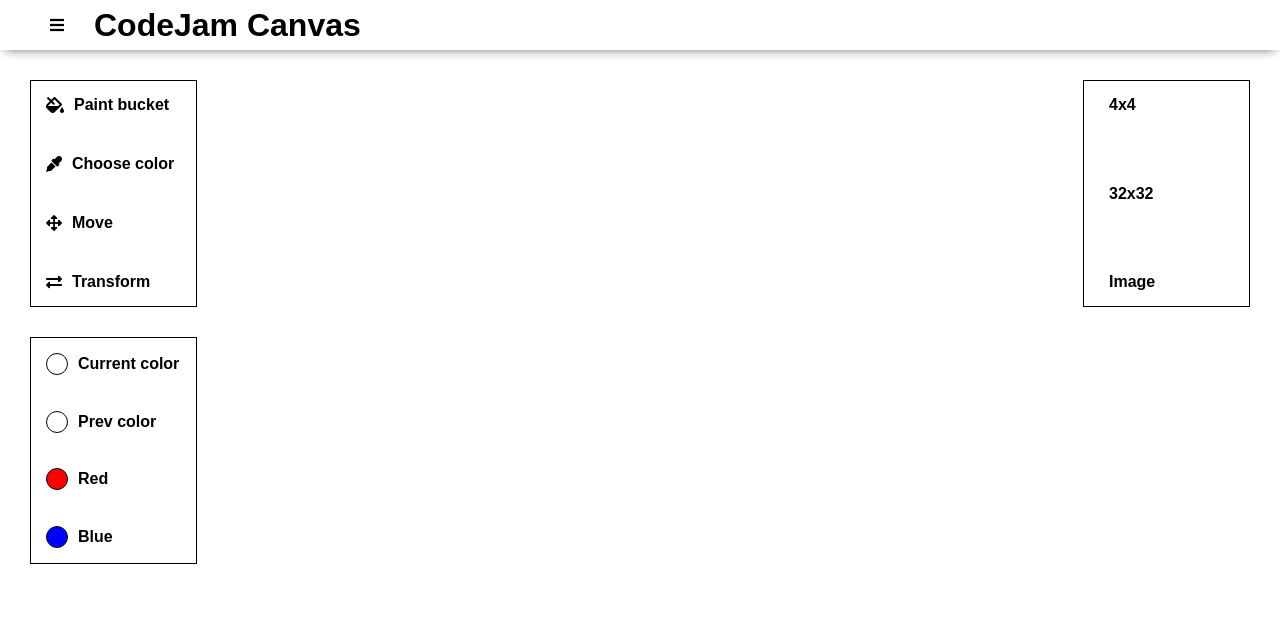
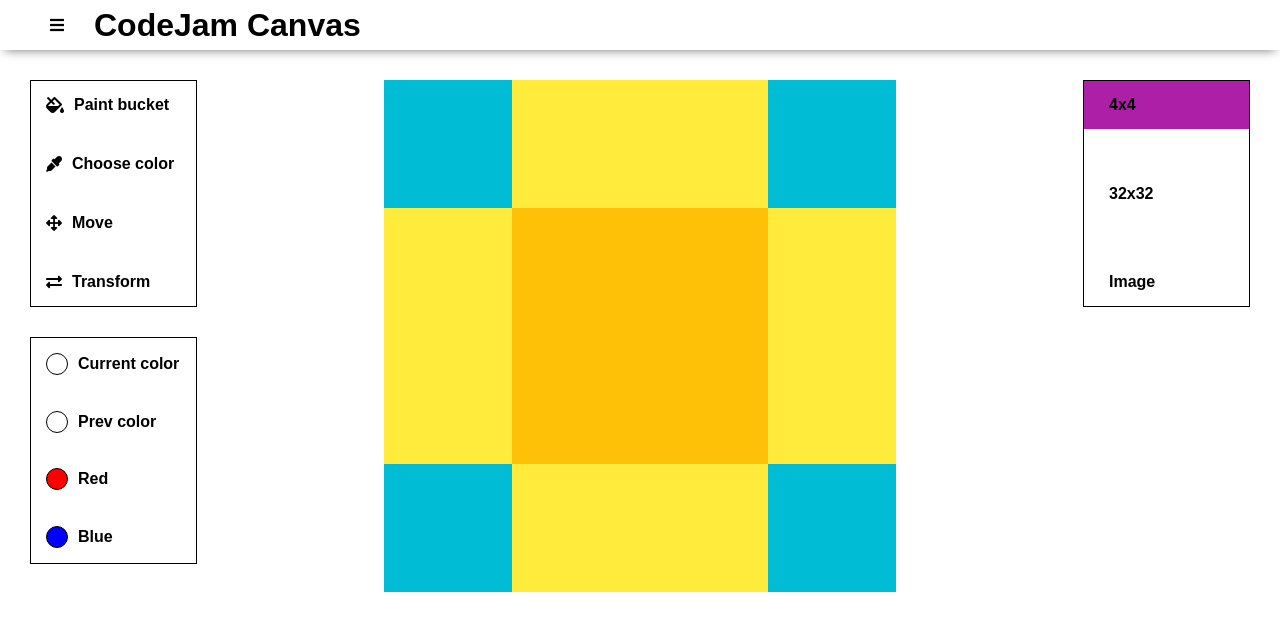
Before and after one commit to Sergej-Karyuhin/codejam-canvas, a plain HTML site: page index.html in a window 1280 px wide. Both pictures are taken after a click on the item "4x4". Drawn offline with Linux system fonts and the light colour scheme.

Commit message:
feat: add 4x4 canvas matrix

```diff
--- a/index.html
+++ b/index.html
@@ -56,21 +56,22 @@
         </ul>
       </div>
 
-      <canvas id="canvas"></canvas>
+      <canvas id="canvas" class="canvas" width="512" height="512"></canvas>
 
       <ul class="panel">
-        <li class="panel__item">
+        <li class="panel__item canvas_current" id="canvas_4x4">
           <p class="panel__item__text">4x4</p>
         </li>
-        <li class="panel__item">
+        <li class="panel__item canvas_current" id="canvas_32x32">
           <p class="panel__item__text">32x32</p>
         </li>
-        <li class="panel__item">
+        <li class="panel__item canvas_current" id="canvas_img">
           <p class="panel__item__text">Image</p>
         </li>
       </ul>
     </main>
 
+    <!-- <img src="assets/RS School.png" alt="qqq" class="image" id="img"> -->
     <script src="script.js"></script>
   </body>
 </html>
--- a/script.js
+++ b/script.js
@@ -0,0 +1,37 @@
+const canvas = document.getElementById('canvas');
+const ctx = canvas.getContext('2d');
+
+const canvas_4x4 = document.getElementById('canvas_4x4');
+const canvas_32x32 = document.getElementById('canvas_32x32');
+const canvas_img = document.getElementById('canvas_img');
+
+const canvas_current = document.querySelectorAll('.canvas_current');
+
+const img = document.getElementById('img');
+
+
+
+function draw_4x4() {
+  const size = 128;
+  for (let i = 0; i < matrix_4x4.length; i++) {
+    for (let j = 0; j < matrix_4x4.length; j++) {
+      ctx.fillStyle = '#' + matrix_4x4[i][j];
+      ctx.fillRect( (i * size), (j * size), size, size );
+    }
+  }
+}
+
+canvas_4x4.addEventListener('click', function() {
+  draw_4x4();
+  canvas_current.forEach(item => item.classList.remove('active'));
+  canvas_current[0].classList.add('active');
+});
+
+
+
+const matrix_4x4 = [
+  ["00BCD4", "FFEB3B","FFEB3B","00BCD4"],
+  ["FFEB3B", "FFC107","FFC107","FFEB3B"],
+  ["FFEB3B", "FFC107","FFC107","FFEB3B"],
+  ["00BCD4", "FFEB3B","FFEB3B","00BCD4"]
+];
--- a/style.css
+++ b/style.css
@@ -60,3 +60,9 @@ body {
 .circle-blue {
   background-color: blue;
 }
+.active {
+  background-color: #ad1fa6;
+}
+.canvas {
+  margin: 30px;
+}
```
Also changed, not shown: assets/RS School.png (added).
